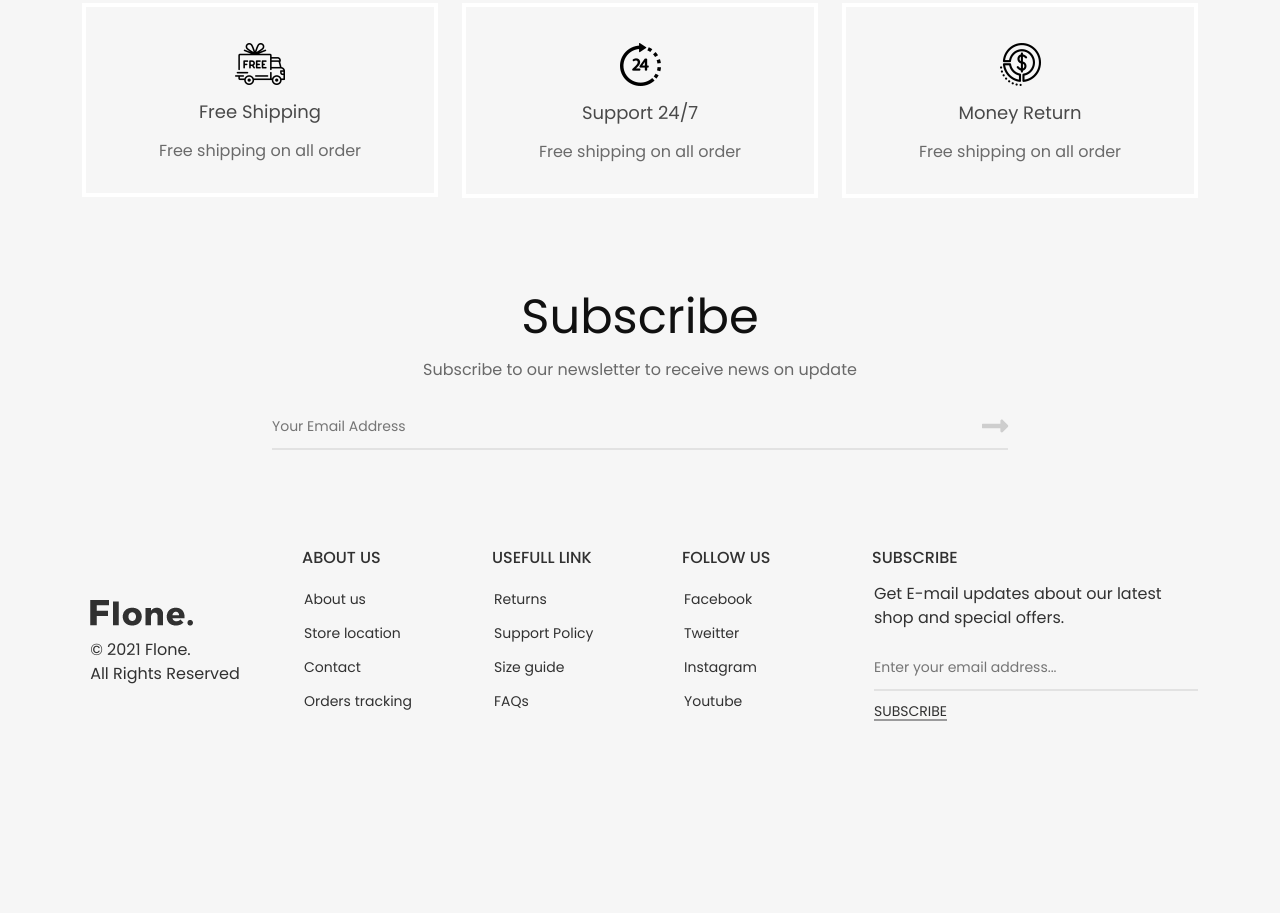
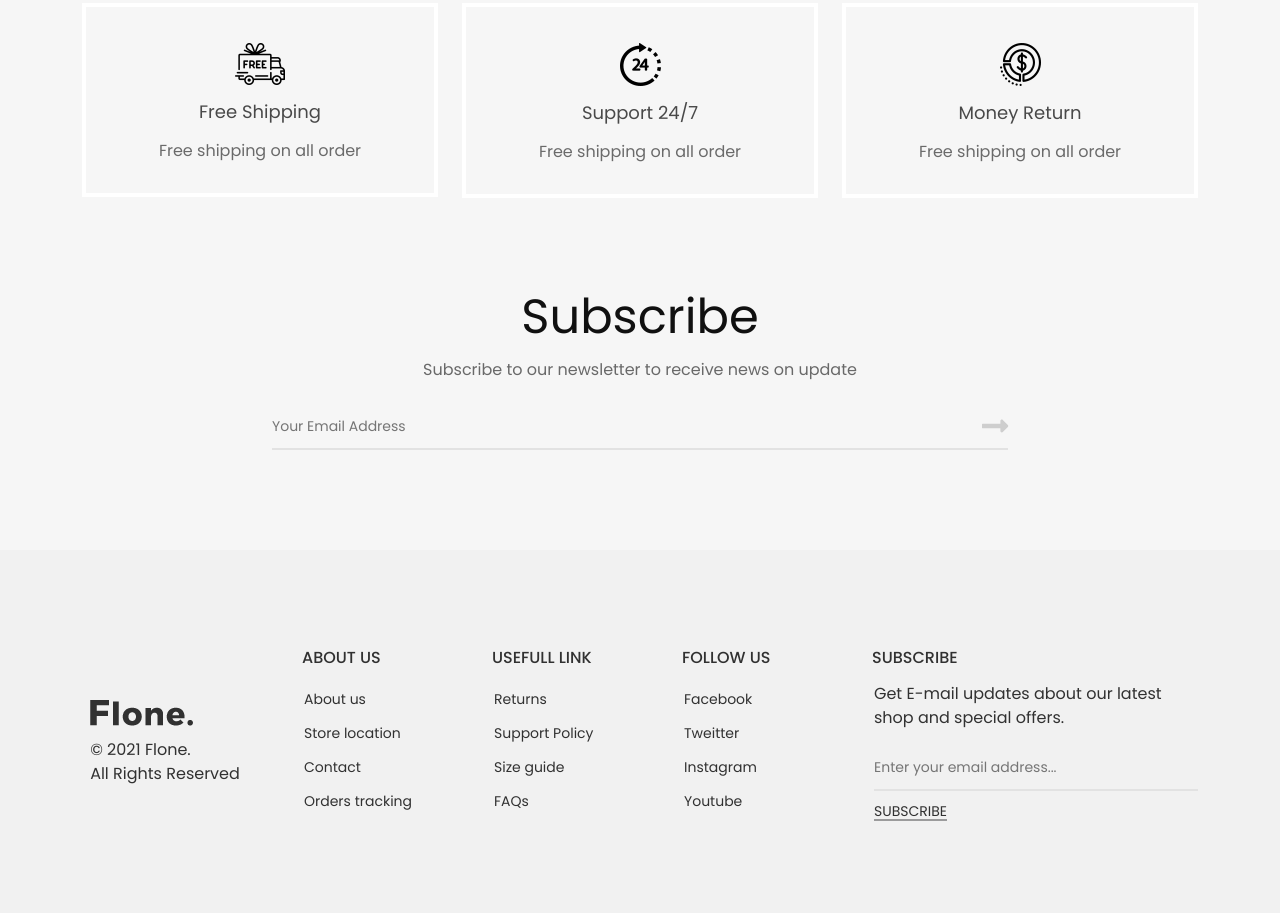
Before and after one commit to PrantoshBepari360/Flone, a website: page index.html in a window 1280 px wide. Shown: the part 2258-3171 px from the top of the page. Before the commit the page ends 3011 px from the top, so only its background shows below. Drawn offline with nearby package versions, Linux system fonts and the light colour scheme.

Commit message:
my third commit

```diff
--- a/index.html
+++ b/index.html
@@ -999,7 +999,7 @@
     <!-- Subscribe end -->
 
     <!-- Start Footer Section -->
-
+    <div class="container-fade">
       <div class="container">
         <div class="row">
           <div class="col-lg-2 col-sm-4 copyright">
@@ -1105,7 +1105,7 @@
           </div>
         </div>
       </div>
-
+    </div>
     <!-- End Footer Section -->
 
 
--- a/scss/main.scss
+++ b/scss/main.scss
@@ -597,6 +597,12 @@ body {
 }
 
 // Footer Section
+.container-fade {
+    background-color: #f1f1f1;
+    padding-top: 100px;
+    padding-bottom: 60px;
+}
+
 .row {
     color: #313131;
 
```
Also changed, not shown: css/style.css, 1 other file. Lines whose indentation alone changed are shown as unchanged.
